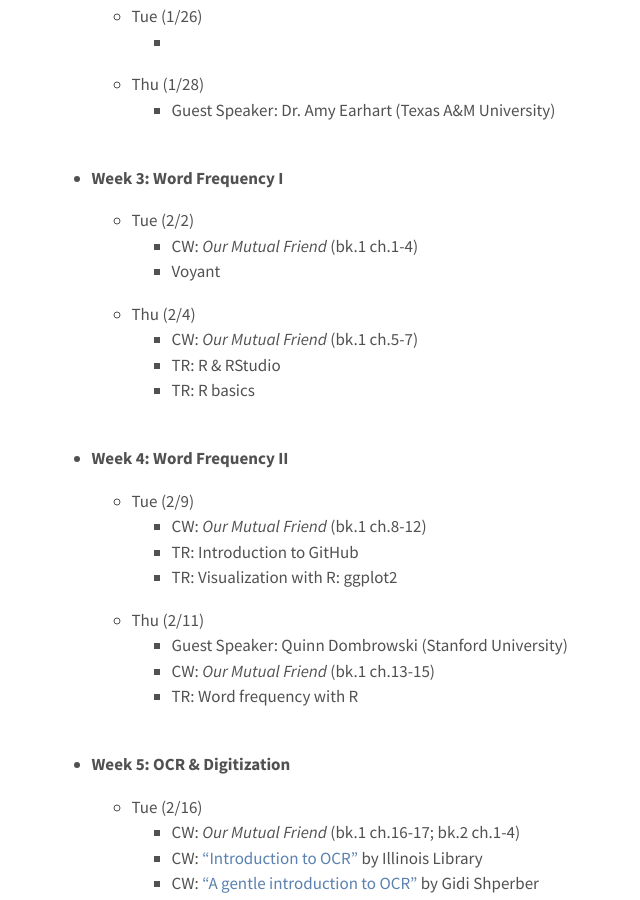
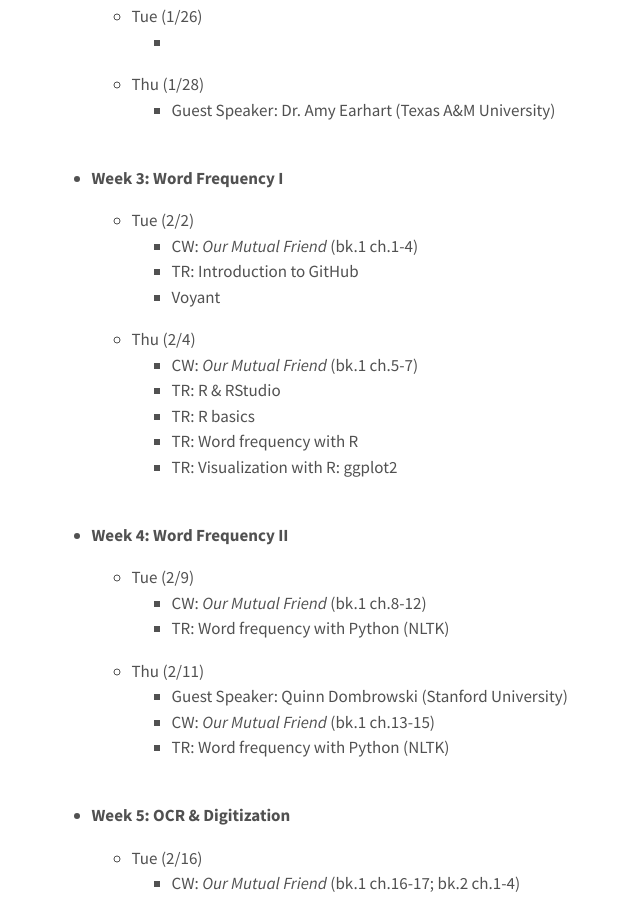
Before and after one commit to elibooklover/ENGL304-Spring2021, a Jekyll site: the page built from syllabus.md, in a window 1280 px wide and 900 px high, scrolled down 4516 px. Shown: the whole window, without its empty margins (291-931 px from the left). Built offline with Jekyll 4.4.1, drawn with Linux system fonts in a browser that asks for light colours.

Commit message:
Syllabus

```diff
--- a/syllabus.md
+++ b/syllabus.md
@@ -114,11 +114,14 @@ The course schedule is subject to changes. <br>
 
   * Tue (2/2)
     * CW: <i>Our Mutual Friend</i> (bk.1 ch.1-4)
+    *	TR: Introduction to GitHub
     * Voyant
   * Thu (2/4)
     * CW: <i>Our Mutual Friend</i> (bk.1 ch.5-7)
     * TR: R & RStudio
     * TR: R basics
+    *	TR: Word frequency with R
+    *	TR: Visualization with R: ggplot2
 <br>
 <br>
 
@@ -126,12 +129,12 @@ The course schedule is subject to changes. <br>
 
   * Tue (2/9)
     * CW: <i>Our Mutual Friend</i> (bk.1 ch.8-12)
-    *	TR: Introduction to GitHub
-    *	TR: Visualization with R: ggplot2
+    * TR: Word frequency with Python (NLTK)
+
   * Thu (2/11)
     * Guest Speaker: Quinn Dombrowski (Stanford University)
     *	CW: <i>Our Mutual Friend</i> (bk.1 ch.13-15)
-    *	TR: Word frequency with R
+    * TR: Word frequency with Python (NLTK)
 <br>
 <br>
 
```
